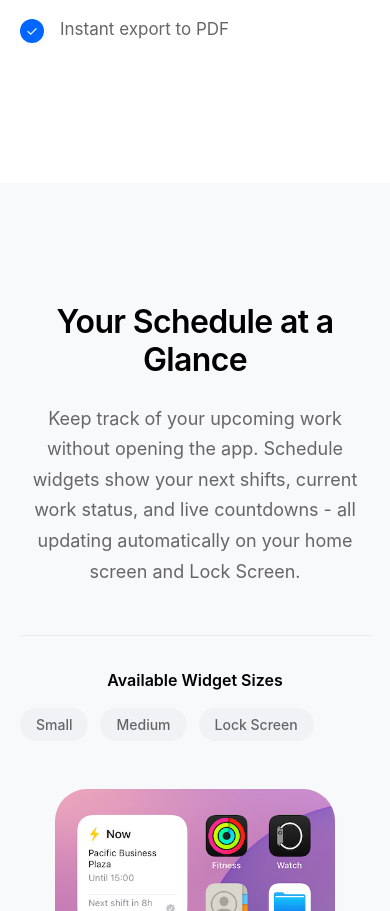
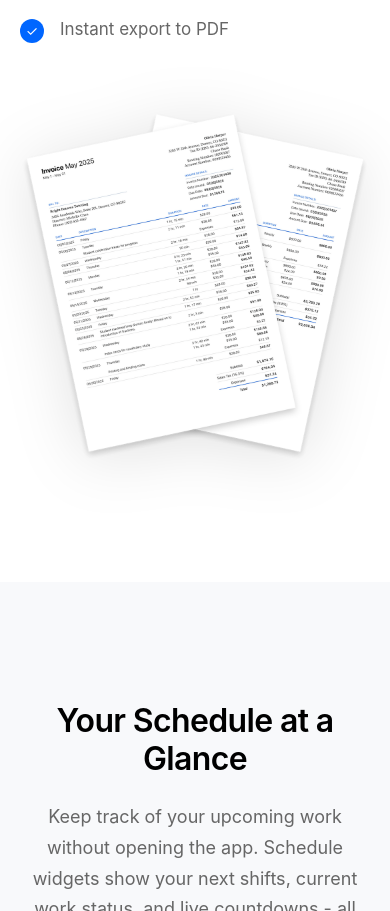
Before and after one commit to buh/workhourly.app, a plain HTML site: page index.html in a window 390 px wide. Shown: the part 10142-11053 px from the top of the page. Drawn offline with Linux system fonts and the light colour scheme.

Commit message:
Show invoices image for mobile

```diff
--- a/index.html
+++ b/index.html
@@ -57,7 +57,7 @@
     </script>
 
     <!-- CSS -->
-    <link rel="stylesheet" href="style.css?v=1.0">
+    <link rel="stylesheet" href="style.css?v=1.1">
 </head>
 <body>
     <header>
--- a/style.css
+++ b/style.css
@@ -952,7 +952,14 @@ a.download-nav:hover {
     }
 
     .pdf-preview {
-        display: none;
+        height: auto;
+        text-align: center;
+    }
+
+    .pdf-image {
+        position: static;
+        width: 100%;
+        height: auto;
     }
 
     .footer-content {
```
